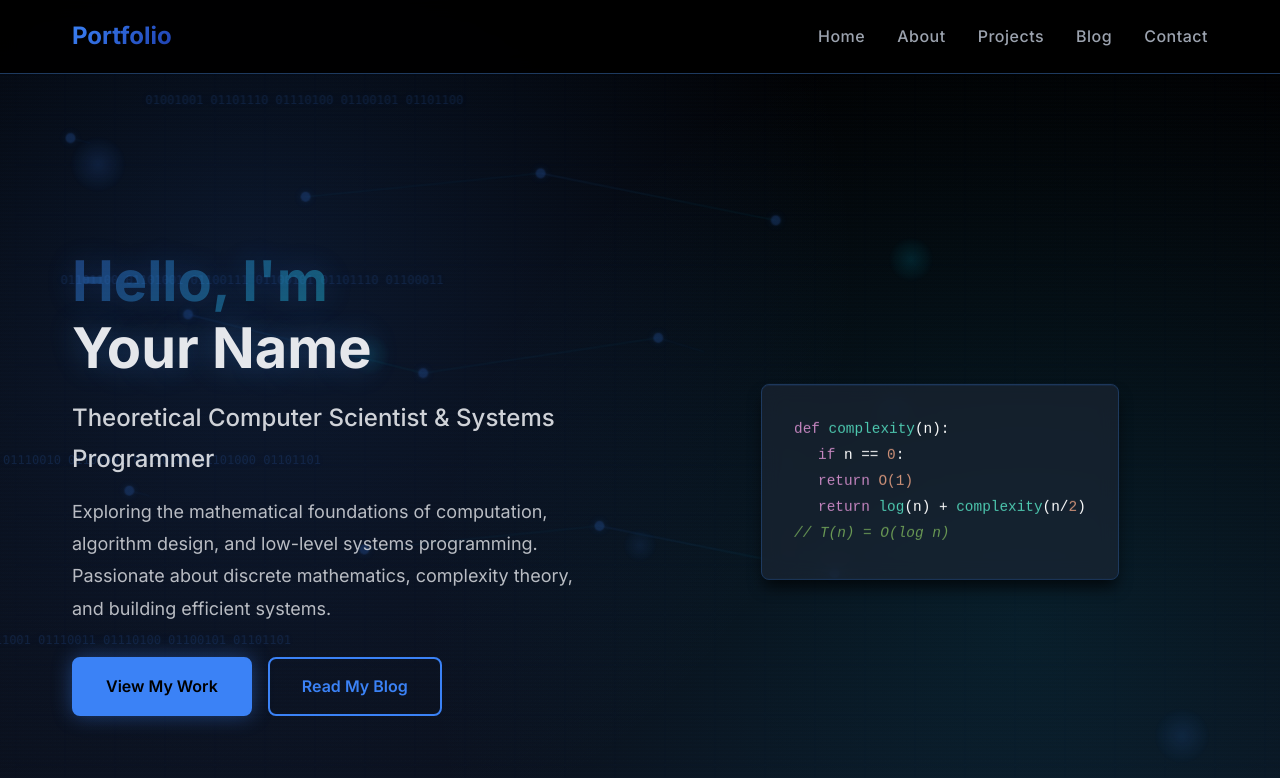
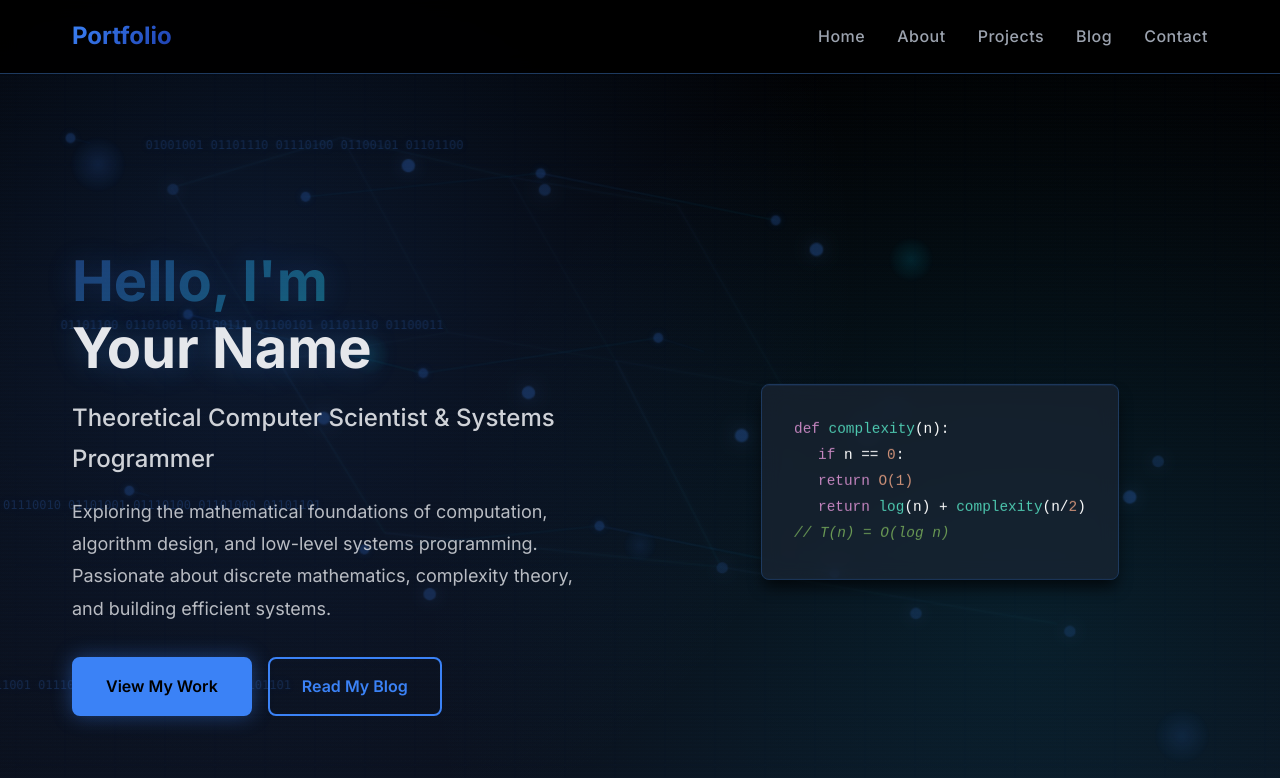
Before and after one commit to yashasvi-pvv/yashasvi-pvv.github.io, a Jekyll site: the page built from index.html, in a window 1280 px wide. Shown: the top 778 px of the page. Built offline with Jekyll 4.4.1, drawn with Linux system fonts in a browser that asks for light colours.

Commit message:
theme design  structure

```diff
--- a/assets/css/styles.css
+++ b/assets/css/styles.css
@@ -260,10 +260,12 @@ body {
     position: absolute;
     top: 0;
     left: 0;
-    right: 0;
+    width: 100%;
     height: 100%;
     overflow: hidden;
-    opacity: 0.15;
+    opacity: 0.25;
+    pointer-events: none;
+    z-index: 0;
 }
 
 .binary-line {
@@ -274,7 +276,8 @@ body {
     white-space: nowrap;
     animation: binaryFlow 15s linear infinite;
     text-shadow: 0 0 10px rgba(59, 130, 246, 0.5);
-    will-change: transform, opacity; /* Hint to browser for GPU optimization */
+    will-change: transform, opacity;
+    left: 0;
 }
 
 @keyframes binaryFlow {
@@ -282,11 +285,11 @@ body {
         transform: translateX(-100%);
         opacity: 0;
     }
-    10% {
-        opacity: 1;
+    5% {
+        opacity: 0.8;
     }
-    90% {
-        opacity: 1;
+    95% {
+        opacity: 0.8;
     }
     100% {
         transform: translateX(100vw);
@@ -295,23 +298,27 @@ body {
 }
 
 .binary-line:nth-child(1) {
-    top: 10%;
+    top: 15%;
     animation-duration: 20s;
+    animation-delay: 0s;
 }
 
 .binary-line:nth-child(2) {
-    top: 30%;
+    top: 35%;
     animation-duration: 18s;
+    animation-delay: 2s;
 }
 
 .binary-line:nth-child(3) {
-    top: 50%;
+    top: 55%;
     animation-duration: 22s;
+    animation-delay: 4s;
 }
 
 .binary-line:nth-child(4) {
-    top: 70%;
+    top: 75%;
     animation-duration: 16s;
+    animation-delay: 6s;
 }
 
 /* Matrix Grid */
@@ -336,6 +343,81 @@ body {
     100% {
         transform: translate(50px, 50px);
     }
+}
+
+/* Floating Graph Data Structure */
+.floating-graph {
+    position: absolute;
+    width: 100%;
+    height: 100%;
+    opacity: 0.3;
+    pointer-events: none;
+    z-index: 0;
+    animation: graphFloat 25s ease-in-out infinite;
+    will-change: transform;
+}
+
+@keyframes graphFloat {
+    0%, 100% {
+        transform: translate(0, 0) rotate(0deg);
+    }
+    25% {
+        transform: translate(30px, -20px) rotate(2deg);
+    }
+    50% {
+        transform: translate(-20px, 30px) rotate(-2deg);
+    }
+    75% {
+        transform: translate(20px, 20px) rotate(1deg);
+    }
+}
+
+.graph-edge {
+    stroke: url(#edgeGrad);
+    stroke-width: 1.5;
+    stroke-opacity: 0.4;
+    animation: edgePulse 4s ease-in-out infinite;
+    filter: drop-shadow(0 0 2px rgba(59, 130, 246, 0.3));
+}
+
+@keyframes edgePulse {
+    0%, 100% {
+        stroke-opacity: 0.3;
+        stroke-width: 1.5;
+    }
+    50% {
+        stroke-opacity: 0.6;
+        stroke-width: 2;
+    }
+}
+
+.graph-node {
+    fill: var(--primary-color);
+    opacity: 0.6;
+    animation: nodeFloat 3s ease-in-out infinite;
+    filter: drop-shadow(0 0 6px rgba(59, 130, 246, 0.5));
+    will-change: transform, opacity;
+}
+
+@keyframes nodeFloat {
+    0%, 100% {
+        transform: translate(0, 0) scale(1);
+        opacity: 0.5;
+    }
+    50% {
+        transform: translate(5px, -5px) scale(1.2);
+        opacity: 0.9;
+    }
+}
+
+/* Staggered node animations for wave effect */
+.graph-node:nth-child(odd) {
+    animation-duration: 3s;
+}
+
+.graph-node:nth-child(even) {
+    animation-duration: 3.5s;
+    animation-direction: reverse;
 }
 
 /* Ensure content is above animations */
--- a/index.html
+++ b/index.html
@@ -49,6 +49,50 @@ layout: default
 
         <!-- Matrix-like Grid -->
         <div class="matrix-grid"></div>
+
+        <!-- Floating Graph Data Structure -->
+        <svg class="floating-graph" viewBox="0 0 1200 800" preserveAspectRatio="xMidYMid slice">
+            <defs>
+                <linearGradient id="edgeGrad" x1="0%" y1="0%" x2="100%" y2="100%">
+                    <stop offset="0%" style="stop-color:rgba(59, 130, 246, 0.2);stop-opacity:1" />
+                    <stop offset="100%" style="stop-color:rgba(6, 182, 212, 0.15);stop-opacity:1" />
+                </linearGradient>
+            </defs>
+            <!-- Graph edges (connections) -->
+            <line x1="150" y1="200" x2="300" y2="150" class="graph-edge" style="animation-delay: 0s;" />
+            <line x1="300" y1="150" x2="450" y2="180" class="graph-edge" style="animation-delay: 0.3s;" />
+            <line x1="450" y1="180" x2="600" y2="200" class="graph-edge" style="animation-delay: 0.6s;" />
+            <line x1="150" y1="200" x2="250" y2="350" class="graph-edge" style="animation-delay: 0.9s;" />
+            <line x1="300" y1="150" x2="400" y2="320" class="graph-edge" style="animation-delay: 1.2s;" />
+            <line x1="450" y1="180" x2="550" y2="340" class="graph-edge" style="animation-delay: 1.5s;" />
+            <line x1="250" y1="350" x2="400" y2="320" class="graph-edge" style="animation-delay: 1.8s;" />
+            <line x1="400" y1="320" x2="550" y2="340" class="graph-edge" style="animation-delay: 2.1s;" />
+            <line x1="550" y1="340" x2="700" y2="360" class="graph-edge" style="animation-delay: 2.4s;" />
+            <line x1="600" y1="200" x2="700" y2="360" class="graph-edge" style="animation-delay: 2.7s;" />
+            <line x1="700" y1="360" x2="850" y2="380" class="graph-edge" style="animation-delay: 3s;" />
+            <line x1="850" y1="380" x2="1000" y2="400" class="graph-edge" style="animation-delay: 3.3s;" />
+            <line x1="250" y1="350" x2="350" y2="500" class="graph-edge" style="animation-delay: 3.6s;" />
+            <line x1="550" y1="340" x2="650" y2="520" class="graph-edge" style="animation-delay: 3.9s;" />
+            <line x1="350" y1="500" x2="650" y2="520" class="graph-edge" style="animation-delay: 4.2s;" />
+            <line x1="650" y1="520" x2="800" y2="540" class="graph-edge" style="animation-delay: 4.5s;" />
+            <line x1="800" y1="540" x2="950" y2="560" class="graph-edge" style="animation-delay: 4.8s;" />
+
+            <!-- Graph nodes (vertices) -->
+            <circle cx="150" cy="200" r="5" class="graph-node" style="animation-delay: 0s;" />
+            <circle cx="300" cy="150" r="5" class="graph-node" style="animation-delay: 0.2s;" />
+            <circle cx="450" cy="180" r="5" class="graph-node" style="animation-delay: 0.4s;" />
+            <circle cx="600" cy="200" r="5" class="graph-node" style="animation-delay: 0.6s;" />
+            <circle cx="250" cy="350" r="5" class="graph-node" style="animation-delay: 0.8s;" />
+            <circle cx="400" cy="320" r="5" class="graph-node" style="animation-delay: 1s;" />
+            <circle cx="550" cy="340" r="5" class="graph-node" style="animation-delay: 1.2s;" />
+            <circle cx="700" cy="360" r="5" class="graph-node" style="animation-delay: 1.4s;" />
+            <circle cx="850" cy="380" r="5" class="graph-node" style="animation-delay: 1.6s;" />
+            <circle cx="1000" cy="400" r="5" class="graph-node" style="animation-delay: 1.8s;" />
+            <circle cx="350" cy="500" r="5" class="graph-node" style="animation-delay: 2s;" />
+            <circle cx="650" cy="520" r="5" class="graph-node" style="animation-delay: 2.2s;" />
+            <circle cx="800" cy="540" r="5" class="graph-node" style="animation-delay: 2.4s;" />
+            <circle cx="950" cy="560" r="5" class="graph-node" style="animation-delay: 2.6s;" />
+        </svg>
     </div>
 
     <div class="container">
```
Also changed, not shown: RUN_LOCALLY.md (added, +75 -0 lines).
